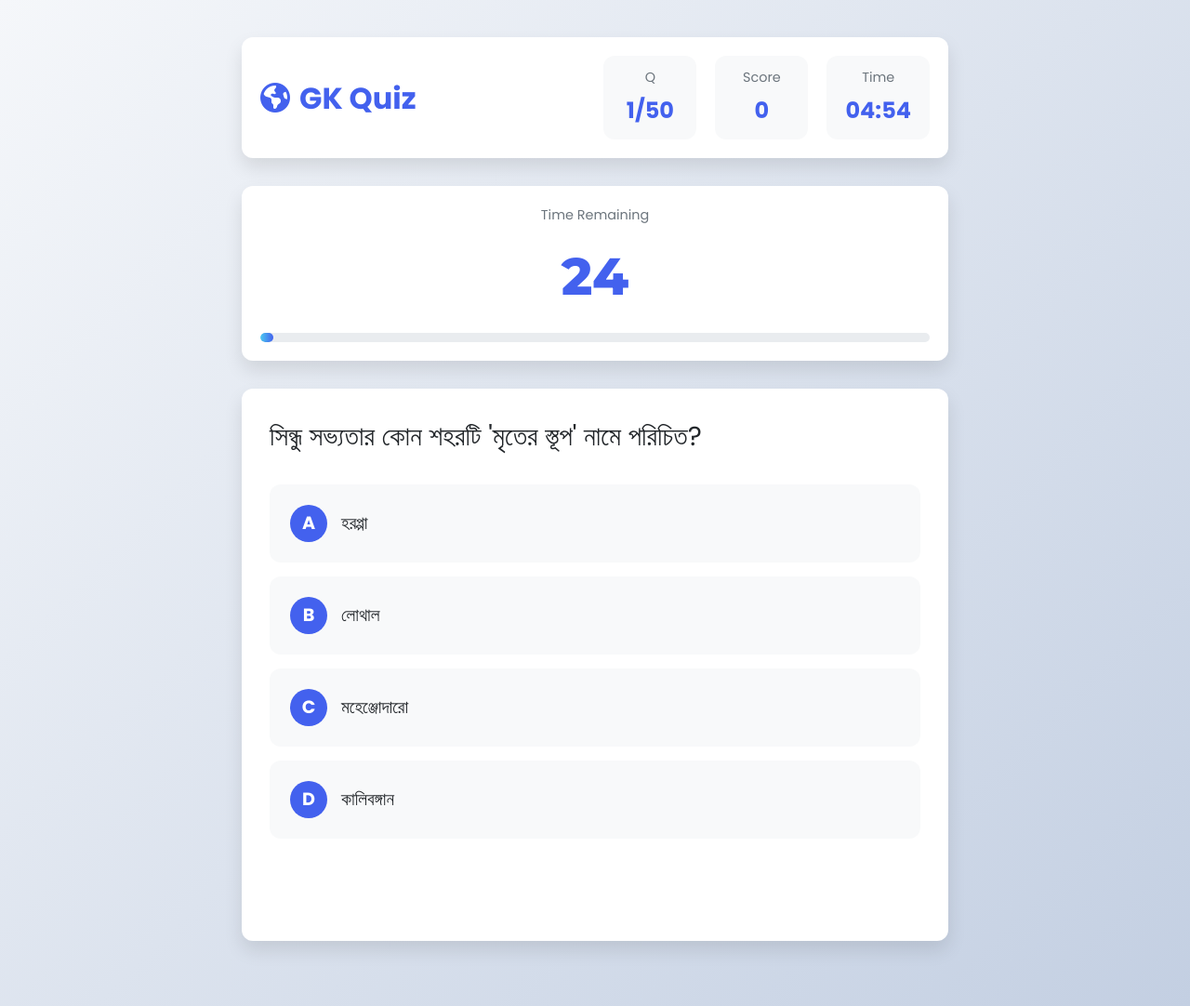
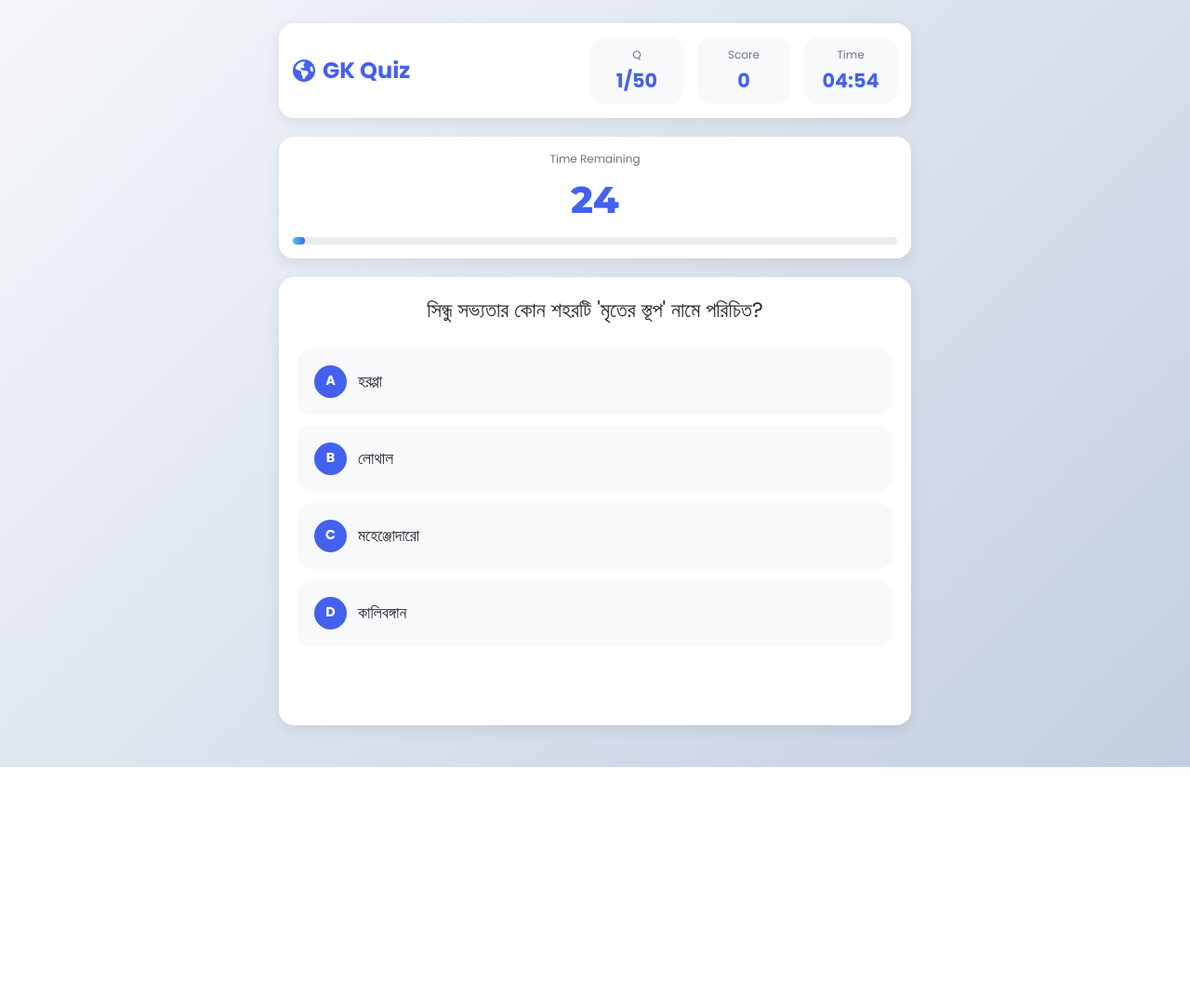
Before and after one commit to Rezu3/wavesite, a Flask app: page /gk in a window 1280 px wide. Shown: the whole page at 93% size. After the commit the page ends 825 px from the top, so only its background shows below. Run offline with Flask 3, Linux system fonts and the light colour scheme; a user stored in the database is signed in.

Commit message:
Update quiz.css

```diff
--- a/static/css/quiz.css
+++ b/static/css/quiz.css
@@ -1,72 +1,4 @@
-/* Reset and Base Styles */
-* {
-    margin: 0;
-    padding: 0;
-    box-sizing: border-box;
-}
-
-:root {
-    --primary: #4361ee;
-    --primary-dark: #3a56d4;
-    --secondary: #7209b7;
-    --accent: #f72585;
-    --success: #4cc9f0;
-    --danger: #f72585;
-    --warning: #f8961e;
-    --light: #f8f9fa;
-    --dark: #212529;
-    --gray: #6c757d;
-    --light-gray: #e9ecef;
-    --border-radius: 12px;
-    --box-shadow: 0 10px 20px rgba(0, 0, 0, 0.1);
-    --transition: all 0.3s ease;
-}
-
-body {
-    font-family: 'Poppins', sans-serif;
-    background: linear-gradient(135deg, #f5f7fa 0%, #c3cfe2 100%);
-    color: var(--dark);
-    min-height: 100vh;
-    padding: 20px;
-    line-height: 1.6;
-}
-
-.container {
-    max-width: 1200px;
-    margin: 0 auto;
-}
-
-/* Header Styles */
-header {
-    text-align: center;
-    margin-bottom: 40px;
-    padding: 20px;
-    animation: fadeInDown 0.8s ease;
-}
-
-header h1 {
-    font-family: 'Montserrat', sans-serif;
-    font-size: 3.5rem;
-    font-weight: 800;
-    color: var(--primary);
-    margin-bottom: 10px;
-    display: flex;
-    align-items: center;
-    justify-content: center;
-    gap: 15px;
-}
-
-header h1 i {
-    color: var(--secondary);
-}
-
-.subtitle {
-    font-size: 1.2rem;
-    color: var(--gray);
-    font-weight: 300;
-}
-
-/* Subject Selection */
+ /* Subject Selection */
 .subject-selection {
     animation: fadeIn 1s ease;
 }
@@ -196,153 +128,149 @@
     color: white;
     box-shadow: 0 5px 15px rgba(67, 97, 238, 0.3);
 }
-
-/* Quiz Info */
-.quiz-info {
-    background: white;
-    border-radius: var(--border-radius);
-    padding: 30px;
-    box-shadow: var(--box-shadow);
-    margin-bottom: 40px;
+/* Reset and Base Styles */
+* {
+    margin: 0;
+    padding: 0;
+    box-sizing: border-box;
 }
 
-.quiz-info h3 {
-    font-size: 1.8rem;
+:root {
+    --primary: #4361ee;
+    --primary-dark: #3a56d4;
+    --secondary: #7209b7;
+    --accent: #f72585;
+    --success: #4cc9f0;
+    --danger: #f72585;
+    --warning: #f8961e;
+    --light: #f8f9fa;
+    --dark: #212529;
+    --gray: #6c757d;
+    --light-gray: #e9ecef;
+    --border-radius: 16px;
+    --box-shadow: 0 5px 15px rgba(0, 0, 0, 0.08);
+    --transition: all 0.3s ease;
+}
+
+body {
+    font-family: 'Poppins', sans-serif;
+    background: linear-gradient(135deg, #f5f7fa 0%, #c3cfe2 100%);
     color: var(--dark);
-    margin-bottom: 30px;
+    min-height: 100vh;
+    padding: 15px;
+    line-height: 1.5;
+}
+
+.container {
+    max-width: 1200px;
+    margin: 0 auto;
+}
+
+/* Header Styles - Compact for Mobile */
+header {
+    text-align: center;
+    margin-bottom: 20px;
+    padding: 15px;
+    animation: fadeInDown 0.8s ease;
+}
+
+header h1 {
+    font-family: 'Montserrat', sans-serif;
+    font-size: 2rem;
+    font-weight: 800;
+    color: var(--primary);
+    margin-bottom: 5px;
     display: flex;
     align-items: center;
+    justify-content: center;
     gap: 10px;
 }
 
-.quiz-info h3 i {
-    color: var(--accent);
+header h1 i {
+    color: var(--secondary);
 }
 
-.info-grid {
-    display: grid;
-    grid-template-columns: repeat(auto-fit, minmax(250px, 1fr));
-    gap: 25px;
+.subtitle {
+    font-size: 0.9rem;
+    color: var(--gray);
+    font-weight: 300;
 }
 
-.info-item {
-    text-align: center;
-    padding: 20px;
-    border-radius: var(--border-radius);
-    background: var(--light);
-    transition: var(--transition);
-}
-
-.info-item:hover {
-    background: white;
-    box-shadow: 0 5px 15px rgba(0, 0, 0, 0.05);
-    transform: translateY(-5px);
-}
-
-.info-icon {
-    width: 60px;
-    height: 60px;
-    background: linear-gradient(135deg, var(--success), var(--primary));
-    border-radius: 50%;
-    display: flex;
-    align-items: center;
-    justify-content: center;
-    margin: 0 auto 15px;
-    color: white;
-    font-size: 1.5rem;
-}
-
-.info-item h4 {
-    font-size: 1.3rem;
-    color: var(--dark);
-    margin-bottom: 10px;
-}
-
-.info-item p {
-    color: var(--gray);
-    font-size: 0.95rem;
-}
-
-/* Footer */
-footer {
-    text-align: center;
-    padding: 20px;
-    color: var(--gray);
-    border-top: 1px solid var(--light-gray);
-}
-
-footer i {
-    color: var(--accent);
-    margin: 0 5px;
-}
-
-/* Quiz Page Styles */
+/* Quiz Header - Compact */
 .quiz-container {
-    max-width: 800px;
+    max-width: 600px;
     margin: 0 auto;
-    padding: 20px;
+    padding: 10px;
 }
 
 .quiz-header {
     display: flex;
-    justify-content: space-between;
+    flex-direction: column;
     align-items: center;
-    margin-bottom: 30px;
+    margin-bottom: 20px;
     background: white;
-    padding: 20px;
+    padding: 15px;
     border-radius: var(--border-radius);
     box-shadow: var(--box-shadow);
 }
 
 .quiz-header h1 {
-    font-size: 2rem;
+    font-size: 1.5rem;
     color: var(--primary);
     display: flex;
     align-items: center;
-    gap: 10px;
+    gap: 8px;
+    margin-bottom: 15px;
+    text-align: center;
 }
 
 .quiz-info-bar {
     display: flex;
-    gap: 20px;
+    justify-content: space-between;
+    width: 100%;
+    gap: 10px;
 }
 
 .info-box {
     background: var(--light);
-    padding: 12px 20px;
+    padding: 10px 15px;
     border-radius: var(--border-radius);
     display: flex;
     flex-direction: column;
     align-items: center;
-    min-width: 100px;
+    flex: 1;
+    min-width: 0;
 }
 
 .info-label {
-    font-size: 0.9rem;
+    font-size: 0.75rem;
     color: var(--gray);
-    margin-bottom: 5px;
+    margin-bottom: 3px;
+    white-space: nowrap;
 }
 
 .info-value {
-    font-size: 1.5rem;
+    font-size: 1.3rem;
     font-weight: 700;
     color: var(--primary);
+    white-space: nowrap;
 }
 
+/* Timer Container - Compact */
 .timer-container {
     background: white;
     border-radius: var(--border-radius);
-    padding: 20px;
-    margin-bottom: 30px;
+    padding: 15px;
+    margin-bottom: 20px;
     box-shadow: var(--box-shadow);
     text-align: center;
 }
 
 .timer {
-    font-size: 3.5rem;
+    font-size: 2.5rem;
     font-weight: 800;
     color: var(--primary);
-    margin: 10px 0;
+    margin: 5px 0;
     font-family: 'Montserrat', sans-serif;
 }
 
@@ -352,63 +280,67 @@
 
 .timer.danger {
     color: var(--danger);
-    animation: pulse 1s infinite;
+    animation: pulse 0.5s infinite;
 }
 
 .progress-bar {
-    height: 10px;
+    height: 8px;
     background: var(--light-gray);
-    border-radius: 5px;
+    border-radius: 4px;
     overflow: hidden;
-    margin-top: 15px;
+    margin-top: 10px;
 }
 
 .progress {
     height: 100%;
     background: linear-gradient(to right, var(--success), var(--primary));
     width: 10%;
-    border-radius: 5px;
+    border-radius: 4px;
     transition: width 0.5s ease;
 }
 
+/* Question Container - Mobile Optimized */
 .question-container {
     background: white;
     border-radius: var(--border-radius);
-    padding: 30px;
-    margin-bottom: 30px;
+    padding: 20px;
+    margin-bottom: 20px;
     box-shadow: var(--box-shadow);
     animation: fadeIn 0.5s ease;
 }
 
 .question-text {
-    font-size: 1.8rem;
+    font-size: 1.4rem;
     color: var(--dark);
-    margin-bottom: 30px;
-    line-height: 1.5;
+    margin-bottom: 25px;
+    line-height: 1.4;
+    text-align: center;
 }
 
 .options-container {
     display: grid;
     grid-template-columns: 1fr;
-    gap: 15px;
+    gap: 12px;
+    margin-bottom: 20px;
 }
 
 .option {
     background: var(--light);
     border: 2px solid transparent;
     border-radius: var(--border-radius);
-    padding: 20px;
-    font-size: 1.2rem;
+    padding: 16px;
+    font-size: 1.1rem;
     cursor: pointer;
     transition: var(--transition);
     display: flex;
     align-items: center;
-    gap: 15px;
+    gap: 12px;
+    min-height: 70px;
 }
 
 .option:hover {
     background: #e3f2fd;
-    transform: translateX(5px);
+    transform: translateX(3px);
 }
 
 .option.selected {
@@ -429,8 +361,8 @@
 }
 
 .option-letter {
-    width: 40px;
-    height: 40px;
+    width: 35px;
+    height: 35px;
     background: var(--primary);
     color: white;
     border-radius: 50%;
@@ -439,6 +371,7 @@
     justify-content: center;
     font-weight: 700;
     flex-shrink: 0;
+    font-size: 0.9rem;
 }
 
 .option.correct .option-letter {
@@ -694,3 +611,122 @@
 .confetti:nth-child(3n) {
     background-color: var(--secondary);
 }
+
+/* Responsive Design */
+@media (max-width: 480px) {
+    body {
+        padding: 10px;
+    }
+
+    header h1 {
+        font-size: 1.8rem;
+    }
+
+    .quiz-header h1 {
+        font-size: 1.3rem;
+    }
+
+    .info-box {
+        padding: 8px 10px;
+    }
+
+    .info-label {
+        font-size: 0.7rem;
+    }
+
+    .info-value {
+        font-size: 1.1rem;
+    }
+
+    .timer {
+        font-size: 2.2rem;
+    }
+
+    .question-text {
+        font-size: 1.2rem;
+    }
+
+    .option {
+        padding: 14px;
+        font-size: 1rem;
+        min-height: 65px;
+    }
+
+    .option-letter {
+        width: 30px;
+        height: 30px;
+        font-size: 0.8rem;
+    }
+
+    .result-container {
+        padding: 20px;
+    }
+
+    .result-container h2 {
+        font-size: 1.5rem;
+    }
+
+    .score-display {
+        font-size: 2.5rem;
+    }
+
+    .stat-value {
+        font-size: 1.8rem;
+    }
+}
+
+@media (min-width: 768px) {
+    .quiz-container {
+        max-width: 700px;
+    }
+
+    .quiz-header {
+        flex-direction: row;
+        justify-content: space-between;
+    }
+
+    .quiz-header h1 {
+        margin-bottom: 0;
+        text-align: left;
+    }
+
+    .quiz-info-bar {
+        width: auto;
+        gap: 15px;
+    }
+
+    .info-box {
+        min-width: 100px;
+    }
+
+    .action-buttons {
+        flex-direction: row;
+    }
+
+    .btn {
+        width: auto;
+        padding: 15px 30px;
+    }
+}
+
+/* Loading Animation */
+.loading {
+    display: flex;
+    justify-content: center;
+    align-items: center;
+    height: 100px;
+}
+
+.loading-spinner {
+    width: 40px;
+    height: 40px;
+    border: 4px solid var(--light-gray);
+    border-top: 4px solid var(--primary);
+    border-radius: 50%;
+    animation: spin 1s linear infinite;
+}
+
+@keyframes spin {
+    0% { transform: rotate(0deg); }
+    100% { transform: rotate(360deg); }
+}
```
Also changed, not shown: other parts of static/css/quiz.css (+119 -135 lines).
